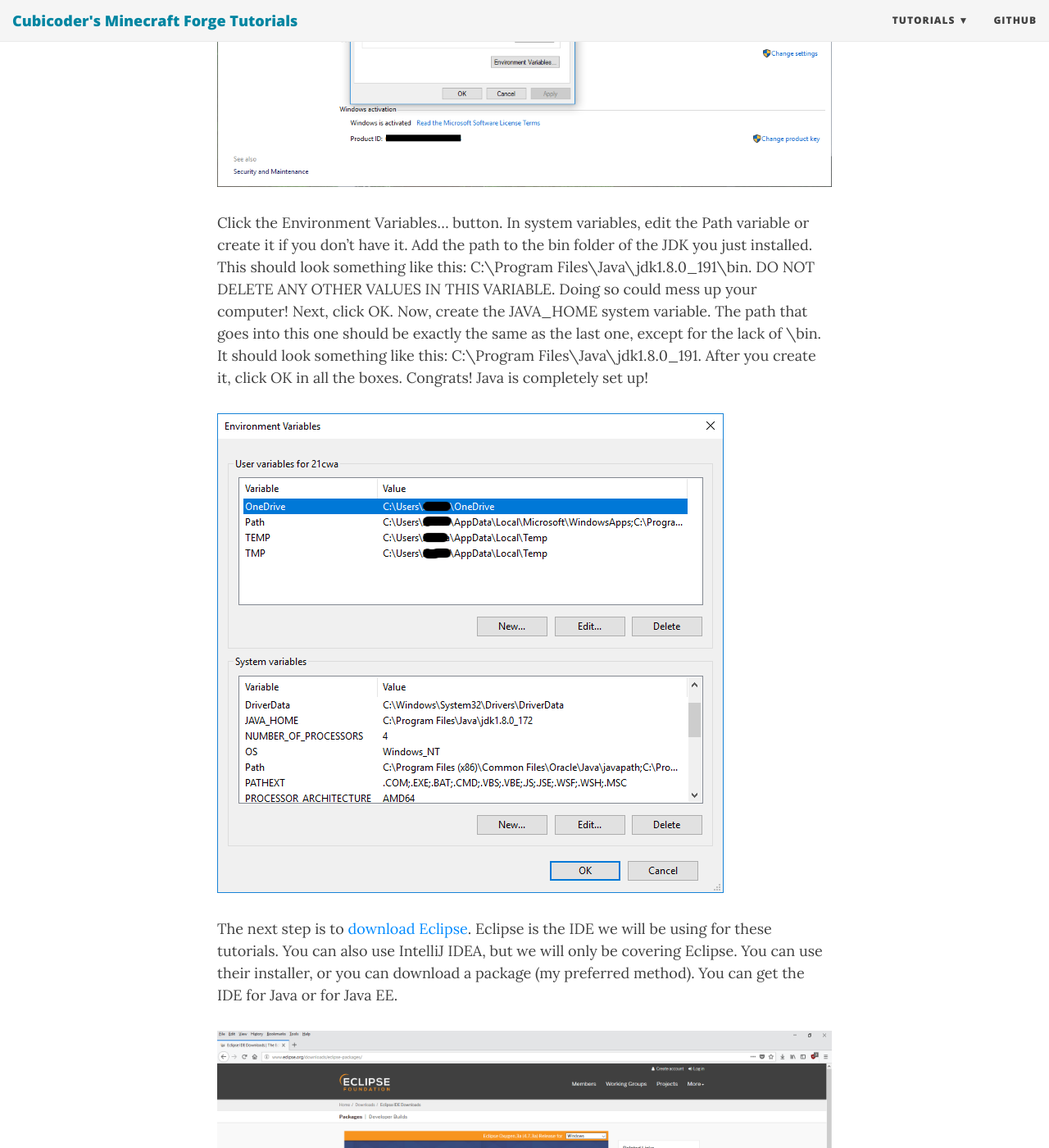
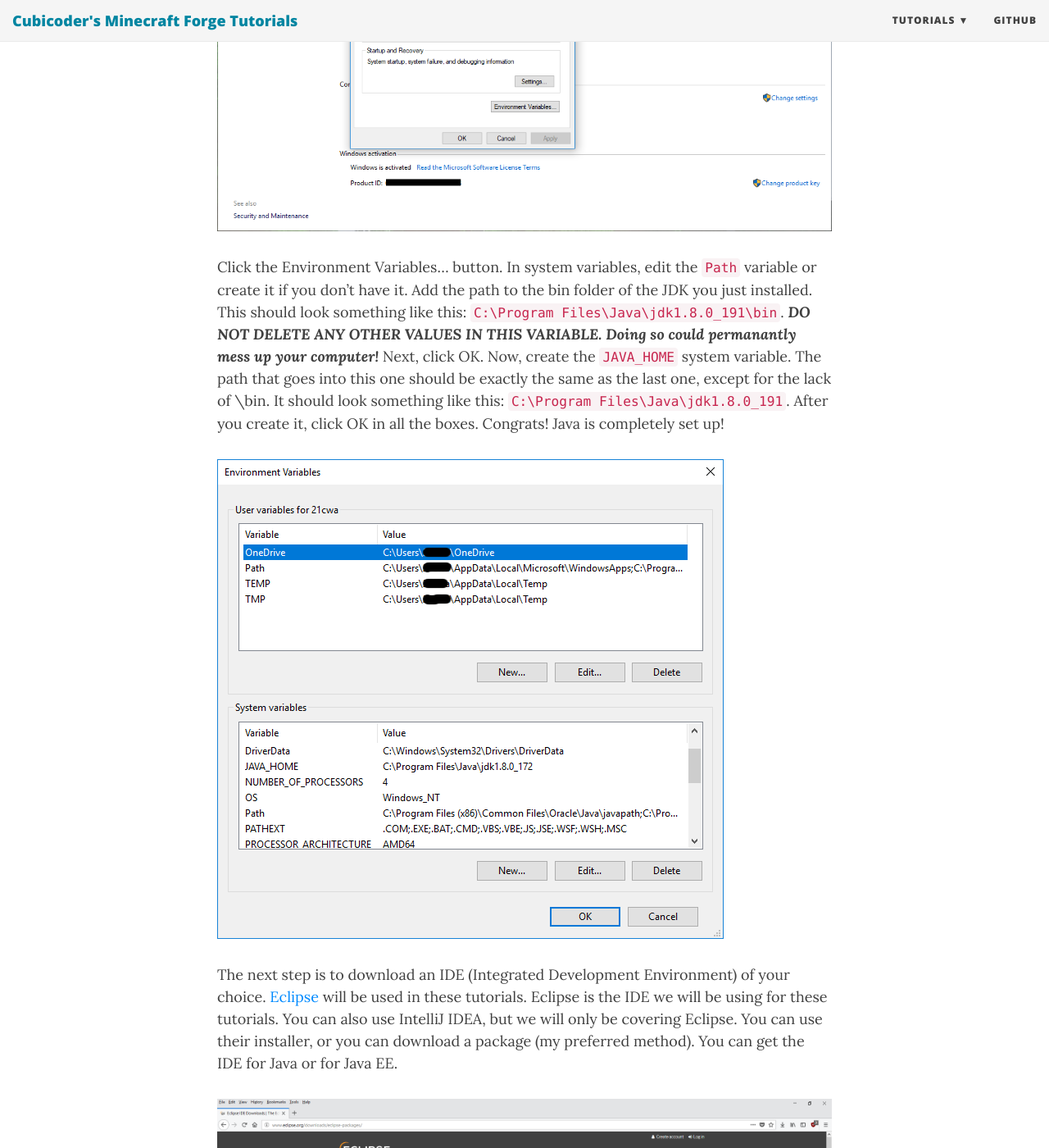
Before and after one commit to cubicoder/cubicoder.github.io, a Jekyll site: the page built from tutorials/1-12-2/2018-11-25-setting-up-the-development-environment.md, in a window 1280 px wide and 1400 px high, scrolled down 1806 px. Shown: the whole window at 82% size. Built offline with Jekyll 4.4.1, drawn with Linux system fonts in a browser that asks for light colours; nearby versions of some CDN libraries; some of the changed text lies outside the part shown.

Commit message:
Update 2018-11-25-setting-up-the-development-environment.md

```diff
--- a/tutorials/1-12-2/2018-11-25-setting-up-the-development-environment.md
+++ b/tutorials/1-12-2/2018-11-25-setting-up-the-development-environment.md
@@ -4,13 +4,13 @@
 date: 2018-11-25
 ---
 
-The first thing you'll need to get started is the latest JDK 8. Download it from [Oracle](http://www.oracle.com/technetwork/java/javase/downloads/jdk8-downloads-2133151.html).
+The first thing you'll need to get started is the latest JDK 8 (Java Development Kit 8). Download it from [Oracle](http://www.oracle.com/technetwork/java/javase/downloads/jdk8-downloads-2133151.html).
 
 ![Downloading the JDK](/img/1setup/setup0.png)
 
 Follow the instructions in the installer.
 
-After the JDK finishes installing, you'll need to set the Path and JAVA_HOME environment variables. This tells Forge where you've installed Java. To do this (in Windows 10), right-click the start menu and go to System. Then, scroll down until you see System Info.
+After the JDK finishes installing, you'll need to set the `Path` and `JAVA_HOME` environment variables (On Macs this rarely has to be done, just make sure you _only_ have java 8 installed). This tells Forge where you've installed Java. To do this (in Windows 10), right-click the start menu and go to System. Then, scroll down until you see System Info.
 
 ![System Info, Windows 10](/img/1setup/setup1.png)
 
@@ -18,11 +18,11 @@
 
 ![Advanced System Settings](/img/1setup/setup2.png)
 
-Click the Environment Variables... button. In system variables, edit the Path variable or create it if you don't have it. Add the path to the bin folder of the JDK you just installed. This should look something like this: C:\Program Files\Java\jdk1.8.0_191\bin. DO NOT DELETE ANY OTHER VALUES IN THIS VARIABLE. Doing so could mess up your computer! Next, click OK. Now, create the JAVA_HOME system variable. The path that goes into this one should be exactly the same as the last one, except for the lack of \bin. It should look something like this: C:\Program Files\Java\jdk1.8.0_191. After you create it, click OK in all the boxes. Congrats! Java is completely set up!
+Click the Environment Variables... button. In system variables, edit the `Path` variable or create it if you don't have it. Add the path to the bin folder of the JDK you just installed. This should look something like this: `C:\Program Files\Java\jdk1.8.0_191\bin`. ***DO NOT DELETE ANY OTHER VALUES IN THIS VARIABLE. Doing so could permanantly mess up your computer!*** Next, click OK. Now, create the `JAVA_HOME` system variable. The path that goes into this one should be exactly the same as the last one, except for the lack of \bin. It should look something like this: `C:\Program Files\Java\jdk1.8.0_191`. After you create it, click OK in all the boxes. Congrats! Java is completely set up!
 
 ![Environment Variables](/img/1setup/setup3.png)
 
-The next step is to [download Eclipse](http://www.eclipse.org/). Eclipse is the IDE we will be using for these tutorials. You can also use IntelliJ IDEA, but we will only be covering Eclipse. You can use their installer, or you can download a package (my preferred method). You can get the IDE for Java or for Java EE.
+The next step is to download an IDE (Integrated Development Environment) of your choice. [Eclipse](http://www.eclipse.org/) will be used in these tutorials. Eclipse is the IDE we will be using for these tutorials. You can also use IntelliJ IDEA, but we will only be covering Eclipse. You can use their installer, or you can download a package (my preferred method). You can get the IDE for Java or for Java EE.
 
 ![eclipse.org](/img/1setup/setup4.png)
 
@@ -30,8 +30,9 @@
 
 ![Downloading Minecraft Forge MDK](/img/1setup/setup5.png)
 
-Download the latest [Minecraft Forge](http://files.minecraftforge.net/) MDK (NOT the installer!). Extract the zip to any directory. You'll need to edit two files in here before you can continue; one will update the version of Gradle and the other will update the MCP mappings used for the source code of Minecraft.
+Download the latest [Minecraft Forge](http://files.minecraftforge.net/) MDK (Mod Development/Developer Kit) (**NOT the installer!**). Extract the zip to any directory. You'll need to edit two files in here before you can continue; one will update the version of Gradle and the other will update the MCP (Mod Coder Pack) mappings used for the source code of Minecraft.
 
+**THIS STEP WAS ADDED AFTER THE TUTORIAL WAS CREATED, AND CAN BREAK A NUMBER OF THINGS FOR INEXPERIENCED MODDERS. IT IS NOT RECCOMENDED**
 First, go to <MDK_dir>/gradle/wrapper, where <MDK_dir> is where you installed the MDK. In this folder you will find a file named gradle-wrapper.properties. Open this and change where it says "gradle-2.14-bin.zip" to "gradle-4.9-bin.zip" (under distributionUrl). Then go to the build.gradle file in your root MDK directory. Find where it says mappings="snapshot_XXXXXXXX", in the minecraft {} block of code. Change "snapshot_XXXXXXXX" to "stable_39". This is the latest and final version of mappings for 1.12.2.
 
 ![Updating Gradle](/img/1setup/setup12.png)
@@ -44,7 +45,7 @@
 
 ![Importing Gradle project](/img/1setup/setup14.png)
 
-A window should pop up with all the Gradle tasks for this project. However, we need to make sure that Eclipse is configured to use the JDK, because it uses the JRE by default (for some reason). To change this, go to Window > Preferences > Java > Installed JREs. Click Add... > Standard VM and enter the path of the JDK (usually C:\\Program Files\\Java\\jdk1.8.0_191). Click Finish to add the JDK and make sure it is selected. You can remove the JRE if you want.
+A window should pop up with all the Gradle tasks for this project. However, we need to make sure that Eclipse is configured to use the JDK, because it uses the JRE by default (for some reason). To change this, go to Window > Preferences > Java > Installed JREs. Click Add... > Standard VM and enter the path of the JDK (usually `C:\Program Files\Java\jdk1.8.0_191`). Click Finish to add the JDK and make sure it is selected. You can remove the JRE if you want.
 
 ![Adding the JDK](/img/1setup/setup16.png)
 
@@ -54,4 +55,4 @@
 
 ![Running Gradle tasks](/img/1setup/setup15.png)
 
-Just run the "setupDecompWorkspace" and "eclipse" tasks by double-clicking on them. Finally, select the project and press F5 to refresh it. (You can also delete the example mod package and everything in the src/main/resources folder.) That's it! You have a functional workspace for developing Minecraft mods!
+Just run the `setupDecompWorkspace` and `eclipse` tasks by double-clicking on them. Finally, select the project and press F5 to refresh it. (You can also delete the example mod package and everything in the `src/main/resources` folder.) That's it! You have a functional workspace for developing Minecraft mods!
```
